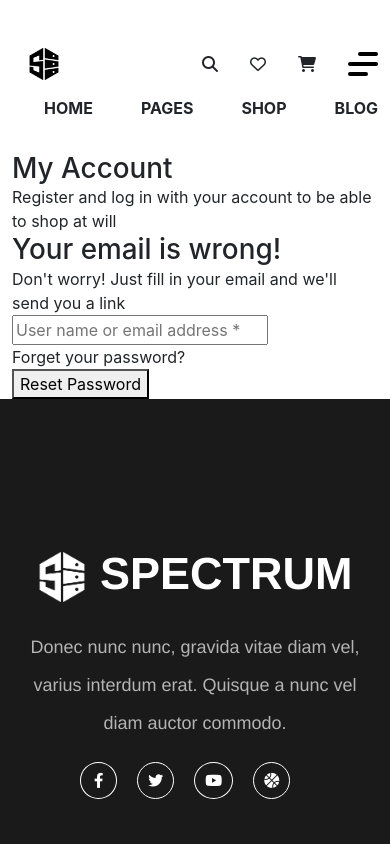
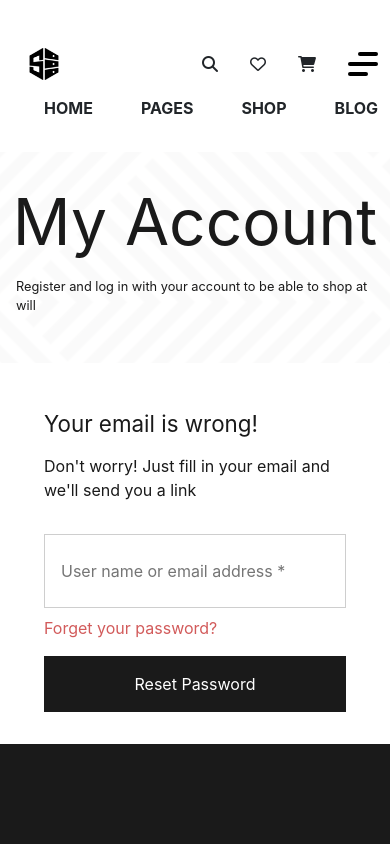
Before and after one commit to mindkeeper/spectrum-react, a React (Create React App) app: page /forgotpassword in a window 390 px wide. Shown: the top 844 px of the page. Built offline with nearby package versions, Linux system fonts and the light colour scheme.

Commit message:
add styling forgot pass

```diff
--- a/src/pages/forgotpassword/ForgotPassword.module.css
+++ b/src/pages/forgotpassword/ForgotPassword.module.css
@@ -0,0 +1,139 @@
+.page-title {
+    position: relative;
+    background-image: url(../../asset/bg/bg-title-page.png);
+    background-position: center;
+    background-blend-mode: soft-light;
+    display: flex;
+    flex-direction: column;
+    align-items: center;
+    justify-content: center;
+    isolation: isolate;
+    padding: 2rem 0;
+}
+
+.page-title::after {
+    content: "";
+    position: absolute;
+    inset: 0;
+    background: white;
+    z-index: -1;
+    opacity: .9;
+}
+
+.page-title h1 {
+    font-size: 4rem;
+    font-weight: 400;
+    color: #1A1A1A;
+}
+
+.page-title p {
+    font-size: 1rem;
+    font-weight: 400;
+    color: #1A1A1A;
+    padding: 1rem 0;
+}
+
+.form-container {
+    padding: 2rem 0 7rem;
+}
+
+.form {
+    display: flex;
+    flex-direction: column;
+}
+
+.form .title-form h1 {
+    font-size: 2.5rem;
+    color: #1A1A1A;
+    font-weight: 400;
+}
+
+.form .title-form p {
+    font-size: 1rem;
+    font-weight: 400;
+    color: #1A1A1A;
+    padding: 1rem 0;
+}
+
+.form .form-login form {
+    display: flex;
+    flex-direction: column;
+    gap: .5rem;
+}
+
+.form .form-login input {
+    padding: 1.5rem 1rem;
+    border: 1px solid #CECECE;
+    max-width: 75%;
+}
+
+.form .form-login p {
+    font-size: 1rem;
+    color: #D25B5B;
+    cursor: pointer;
+    user-select: none;
+}
+
+.form .btn-login {
+    padding-top: 1rem;
+}
+
+.form .btn-login button {
+ border: none;
+ background-color: #1A1A1A;
+ color: #FFFFFF;
+ padding: 1rem 2rem;
+}
+
+.form .btn-login button:active {
+    position: relative;
+    top: .2rem;
+}
+
+@media screen and (max-width:768px) {
+    .account {
+        flex-direction: row;
+        justify-content: space-between;
+    }
+
+    .form-container {
+        padding: 2rem;
+    }
+}
+
+@media screen and (max-width:576px) {
+    .page-title p {
+        font-size: .8rem;
+        padding: 1rem;
+    }
+
+    .form-container {
+        padding: 2rem;
+    }
+
+    .account {
+        flex-direction: row;
+        justify-content: space-between;
+    }
+
+    .login-account h1, .regist-account h1 {
+        font-size: 1.4rem;
+    }
+
+    .form .title-form {
+        padding: 1rem 0;
+    }
+
+    .form .title-form h1 {
+        font-size: 1.4rem;
+        padding: 0;
+    }
+
+    .form .form-login input {
+        max-width: 100%;
+    }
+
+    .form .btn-login button {
+        width: 100%;
+       }
+}
```
